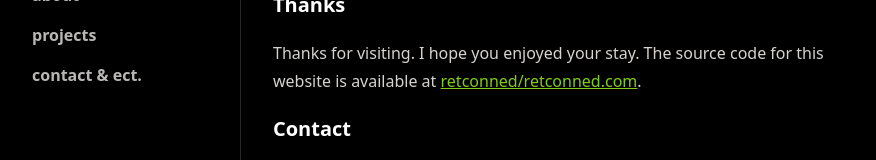
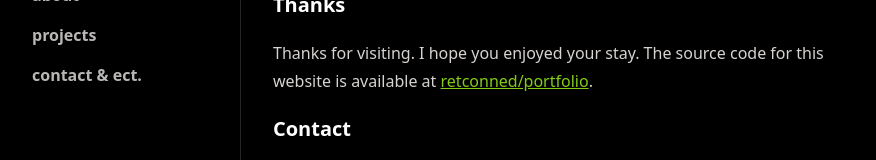
Before and after one commit to retconned/portfolio, a Next.js app: page /Contact in a window 1280 px wide. Shown: the part 121-281 px from the top of the page, without its empty margins (0-876 px from the left). Built offline with nearby package versions, Linux system fonts and the light colour scheme; no server answers.

Commit message:
updated naming

```diff
--- a/pages/Contact.tsx
+++ b/pages/Contact.tsx
@@ -25,7 +25,7 @@ const Contact: NextPage = () => {
               target="_blank"
               rel="noreferrer"
             >
-              retconned/retconned.com
+              retconned/portfolio
             </a>
             .
           </p>
```
Also changed, not shown: package.json (+7 -4 lines).
